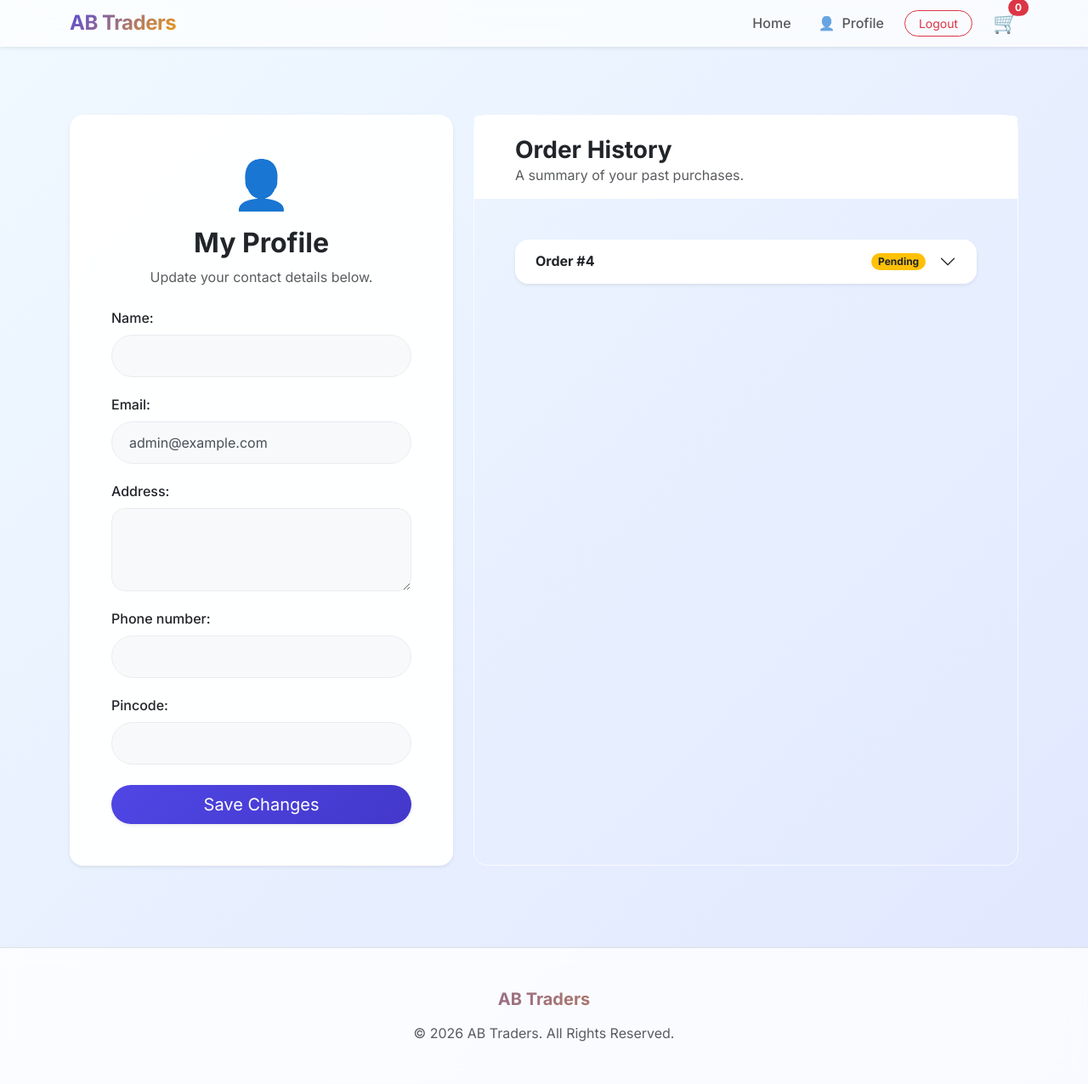
After one commit to Ashokbharathi2002/abt, a Django app: page /profile/ in a window 1280 px wide. The commit adds this page. Shown: the whole page at 85% size. Run offline with Django 5.2, Linux system fonts and the light colour scheme; a user stored in the database is signed in; data comes from the database, SQL or seed files in the repository; both versions use the stored data as it was after the commit.

Commit message:
Add user profile and order history dashboard

```diff
--- a/store/forms.py
+++ b/store/forms.py
@@ -33,3 +33,41 @@ class CustomerRegistrationForm(UserCreationForm):
                 pincode=self.cleaned_data['pincode']
             )
         return user
+
+class ProfileUpdateForm(forms.Form):
+    first_name = forms.CharField(label='Name', max_length=100, required=True)
+    email = forms.EmailField(required=True)
+    address = forms.CharField(widget=forms.Textarea(attrs={'rows': 3}), required=True)
+    phone_number = forms.CharField(max_length=20, required=True)
+    pincode = forms.CharField(max_length=10, required=True)
+
+    def __init__(self, *args, **kwargs):
+        self.user = kwargs.pop('user', None)
+        super(ProfileUpdateForm, self).__init__(*args, **kwargs)
+
+        if self.user:
+            self.fields['first_name'].initial = self.user.first_name
+            self.fields['email'].initial = self.user.email
+            if hasattr(self.user, 'profile'):
+                self.fields['address'].initial = self.user.profile.address
+                self.fields['phone_number'].initial = self.user.profile.phone_number
+                self.fields['pincode'].initial = self.user.profile.pincode
+
+    def clean_pincode(self):
+        pincode = self.cleaned_data.get('pincode')
+        if pincode != '607106':
+            raise forms.ValidationError("Service is currently only available for pincode 607106.")
+        return pincode
+
+    def save(self):
+        if self.user:
+            self.user.first_name = self.cleaned_data['first_name']
+            self.user.email = self.cleaned_data['email']
+            self.user.save()
+
+            profile, created = CustomerProfile.objects.get_or_create(user=self.user)
+            profile.address = self.cleaned_data['address']
+            profile.phone_number = self.cleaned_data['phone_number']
+            profile.pincode = self.cleaned_data['pincode']
+            profile.save()
+            return self.user
--- a/store/urls.py
+++ b/store/urls.py
@@ -10,4 +10,5 @@ urlpatterns = [
     path('cart/remove/<int:product_id>/', views.remove_from_cart, name='remove_from_cart'),
     path('checkout/', views.checkout, name='checkout'),
     path('register/', views.register, name='register'),
+    path('profile/', views.profile, name='profile'),
 ]
--- a/store/views.py
+++ b/store/views.py
@@ -4,7 +4,7 @@ from django.contrib.auth import login
 from django.contrib import messages
 from .models import Product, Order, OrderItem
 from .services import send_telegram_message
-from .forms import CustomerRegistrationForm
+from .forms import CustomerRegistrationForm, ProfileUpdateForm
 
 def home(request):
     cart = request.session.get('cart', {})
@@ -138,3 +138,21 @@ def register(request):
     else:
         form = CustomerRegistrationForm()
     return render(request, 'registration/register.html', {'form': form})
+
+@login_required
+def profile(request):
+    orders = Order.objects.filter(user=request.user).order_by('-created_at')
+
+    if request.method == 'POST':
+        form = ProfileUpdateForm(request.POST, user=request.user)
+        if form.is_valid():
+            form.save()
+            messages.success(request, "Your profile has been updated successfully.")
+            return redirect('profile')
+    else:
+        form = ProfileUpdateForm(user=request.user)
+
+    return render(request, 'store/profile.html', {
+        'form': form,
+        'orders': orders
+    })
--- a/templates/base.html
+++ b/templates/base.html
@@ -72,7 +72,11 @@
                 <ul class="navbar-nav align-items-center gap-3">
                     <li class="nav-item"><a class="nav-link fw-medium" href="{% url 'home' %}">Home</a></li>
                     {% if user.is_authenticated %}
-                        <li class="nav-item text-muted">Hello, {{ user.username }}</li>
+                        <li class="nav-item">
+                            <a class="nav-link fw-medium d-flex align-items-center gap-2" href="{% url 'profile' %}">
+                                <span>👤</span> Profile
+                            </a>
+                        </li>
                         <li class="nav-item">
                             <form action="{% url 'logout' %}" method="post" class="m-0 p-0">
                                 {% csrf_token %}
--- a/templates/store/checkout.html
+++ b/templates/store/checkout.html
@@ -18,7 +18,7 @@
                     <div class="d-flex align-items-center">
                         <div class="me-3 fs-4">💳</div>
                         <div>
-                            <strong>Payment Method:</strong> Cash on Delivery (Test Mode)
+                            <strong>Payment Method:</strong> Cash on Delivery
                         </div>
                     </div>
                 </div>
--- /dev/null
+++ b/templates/store/profile.html
@@ -0,0 +1,84 @@
+{% extends 'base.html' %}
+
+{% block content %}
+<div class="row g-4 mt-2 mb-5">
+    <!-- Left Column: Profile Update Form -->
+    <div class="col-lg-5">
+        <div class="card border-0 shadow-sm rounded-4 h-100">
+            <div class="card-body p-4 p-md-5">
+                <div class="text-center mb-4">
+                    <div class="display-4 mb-3">👤</div>
+                    <h2 class="fw-bold">My Profile</h2>
+                    <p class="text-muted">Update your contact details below.</p>
+                </div>
+
+                <form method="post" class="django-form">
+                    {% csrf_token %}
+                    {{ form.as_p }}
+                    <div class="d-grid mt-4">
+                        <button type="submit" class="btn btn-primary btn-lg rounded-pill shadow-sm">Save Changes</button>
+                    </div>
+                </form>
+            </div>
+        </div>
+    </div>
+
+    <!-- Right Column: Order History -->
+    <div class="col-lg-7">
+        <div class="card border-0 shadow-sm rounded-4 h-100 bg-transparent shadow-none" style="backdrop-filter: none;">
+            <div class="card-header bg-white border-0 pb-0 pt-4 px-4 px-md-5 text-center text-lg-start">
+                <h3 class="fw-bold mb-0">Order History</h3>
+                <p class="text-muted">A summary of your past purchases.</p>
+            </div>
+
+            <div class="card-body p-4 p-md-5 overflow-auto" style="max-height: 800px;">
+                {% if orders %}
+                    <div class="accordion accordion-flush" id="ordersAccordion">
+                        {% for order in orders %}
+                        <div class="accordion-item border-0 mb-3 rounded-4 shadow-sm overflow-hidden bg-white">
+                            <h2 class="accordion-header" id="heading{{ order.id }}">
+                                <button class="accordion-button collapsed py-3 px-4 bg-white text-dark fw-bold" type="button" data-bs-toggle="collapse" data-bs-target="#collapse{{ order.id }}" aria-expanded="false" aria-controls="collapse{{ order.id }}">
+                                    <div class="d-flex justify-content-between align-items-center w-100 pe-3">
+                                        <span>Order #{{ order.id }}</span>
+                                        <span class="badge {% if order.status == 'Pending' %}bg-warning text-dark{% elif order.status == 'Shipped' %}bg-info{% else %}bg-success{% endif %} rounded-pill">{{ order.status }}</span>
+                                    </div>
+                                </button>
+                            </h2>
+                            <div id="collapse{{ order.id }}" class="accordion-collapse collapse" aria-labelledby="heading{{ order.id }}" data-bs-parent="#ordersAccordion">
+                                <div class="accordion-body px-4 py-4 bg-light">
+                                    <p class="text-muted small mb-3">Placed on {{ order.created_at|date:"F j, Y, g:i a" }}</p>
+
+                                    <ul class="list-group list-group-flush rounded-3 mb-3">
+                                        {% for item in order.items.all %}
+                                        <li class="list-group-item d-flex justify-content-between align-items-center bg-white">
+                                            <div>
+                                                <span class="fw-semibold">{{ item.product.name }}</span><br>
+                                                <small class="text-muted">Qty: {{ item.quantity }} x ₹{{ item.price }}</small>
+                                            </div>
+                                            <span class="fw-bold">₹{{ item.price }}</span>
+                                        </li>
+                                        {% endfor %}
+                                    </ul>
+
+                                    <div class="d-flex justify-content-between align-items-center pt-2 border-top">
+                                        <span class="fs-5 text-muted">Total Paid:</span>
+                                        <span class="fs-4 fw-bold text-primary">₹{{ order.total_price }}</span>
+                                    </div>
+                                </div>
+                            </div>
+                        </div>
+                        {% endfor %}
+                    </div>
+                {% else %}
+                    <div class="text-center py-5 bg-white rounded-4 shadow-sm">
+                        <div class="display-3 mb-3">📦</div>
+                        <h4 class="text-muted">No orders yet</h4>
+                        <p class="text-muted mb-4">You haven't placed any orders.</p>
+                        <a href="{% url 'home' %}" class="btn btn-outline-primary rounded-pill px-4">Start Shopping</a>
+                    </div>
+                {% endif %}
+            </div>
+        </div>
+    </div>
+</div>
+{% endblock %}
```
Also changed, not shown: db.sqlite3.
